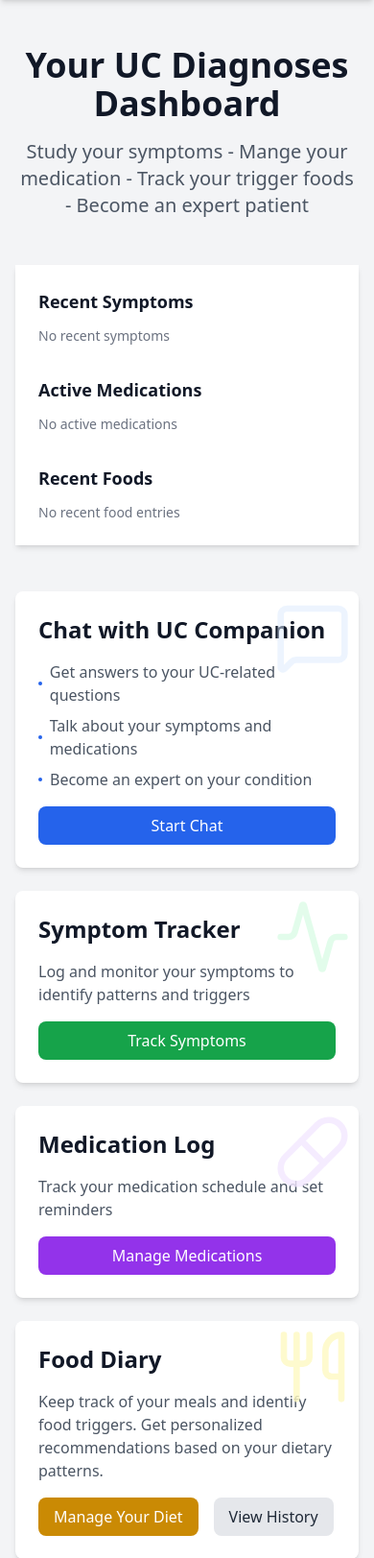
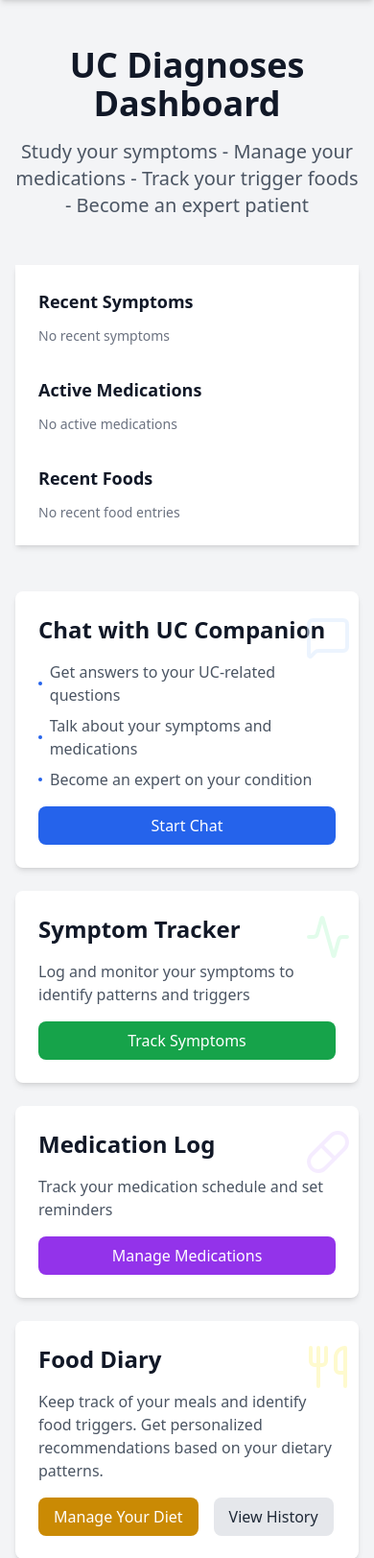
Before and after one commit to GuyMitchy/UC-Expert-Patient, a Django app: page / in a window 390 px wide. Shown: the part 64-1687 px from the top of the page at 96% size. Run offline with Django 5.2, Linux system fonts and the light colour scheme; a user stored in the database is signed in; data comes from the database, SQL or seed files in the repository; data that the repository does not hold is empty; some libraries are stand-ins or nearby versions.

Commit message:
Add smaller icons on mobile

```diff
--- a/home/templates/home/home.html
+++ b/home/templates/home/home.html
@@ -4,8 +4,8 @@
 <div class="max-w-7xl mx-auto px-4 sm:px-6 lg:px-8 py-12">
     {% if user.is_authenticated %}
     <div class="mb-12 text-center">
-        <h1 class="text-4xl font-bold text-gray-900 mb-4">Your UC Diagnoses Dashboard</h1>
-        <p class="text-xl text-gray-600">Study your symptoms - Mange your medication - Track your trigger foods - Become
+        <h1 class="text-4xl font-bold text-gray-900 mb-4">UC Diagnoses Dashboard</h1>
+        <p class="text-xl text-gray-600">Study your symptoms - Manage your medications - Track your trigger foods - Become
             an expert patient</p>
     </div>
     <!-- Dashboard Content -->
@@ -78,7 +78,7 @@
         <!-- Chat Card -->
         <div class="bg-white p-6 rounded-lg shadow-md hover:shadow-lg transition-shadow relative overflow-hidden">
             <div class="absolute right-2 top-2 text-blue-100 opacity-50">
-                <i data-lucide="message-square" class="w-20 h-20"></i>
+                <i data-lucide="message-square" class="w-12 h-12 md:w-20 h-20"></i>
             </div>
             <h2 class="text-2xl font-bold text-gray-900 mb-4">Chat with UC Companion</h2>
             <ul class="text-gray-600 mb-4 space-y-2">
@@ -104,7 +104,7 @@
         <!-- Symptoms Card -->
         <div class="bg-white p-6 rounded-lg shadow-md hover:shadow-lg transition-shadow relative overflow-hidden">
             <div class="absolute right-2 top-2 text-green-100 opacity-80">
-                <i data-lucide="activity" class="w-20 h-20"></i>
+                <i data-lucide="activity" class="w-12 h-12 md:w-20 h-20"></i>
             </div>
             <h2 class="text-2xl font-bold text-gray-900 mb-4">Symptom Tracker</h2>
             <p class="text-gray-600 mb-4">Log and monitor your symptoms to identify patterns and triggers</p>
@@ -119,7 +119,7 @@
         <!-- Medications Card -->
         <div class="bg-white p-6 rounded-lg shadow-md hover:shadow-lg transition-shadow relative overflow-hidden">
             <div class="absolute right-2 top-2 text-purple-100 opacity-80">
-                <i data-lucide="pill" class="w-20 h-20"></i>
+                <i data-lucide="pill" class="w-12 h-12 md:w-20 h-20"></i>
             </div>
             <h2 class="text-2xl font-bold text-gray-900 mb-4">Medication Log</h2>
             <p class="text-gray-600 mb-4">Track your medication schedule and set reminders</p>
@@ -132,7 +132,7 @@
         <!-- Food Diary Card -->
         <div class="bg-white p-6 rounded-lg shadow-md hover:shadow-lg transition-shadow relative overflow-hidden">
             <div class="absolute right-2 top-2 text-yellow-100 opacity-80">
-                <i data-lucide="utensils" class="w-20 h-20"></i>
+                <i data-lucide="utensils" class="w-12 h-12 md:w-20 h-20"></i>
             </div>
             <h2 class="text-2xl font-bold text-gray-900 mb-4">Food Diary</h2>
             <p class="text-gray-600 mb-4">Keep track of your meals and identify food triggers. Get personalized
```
